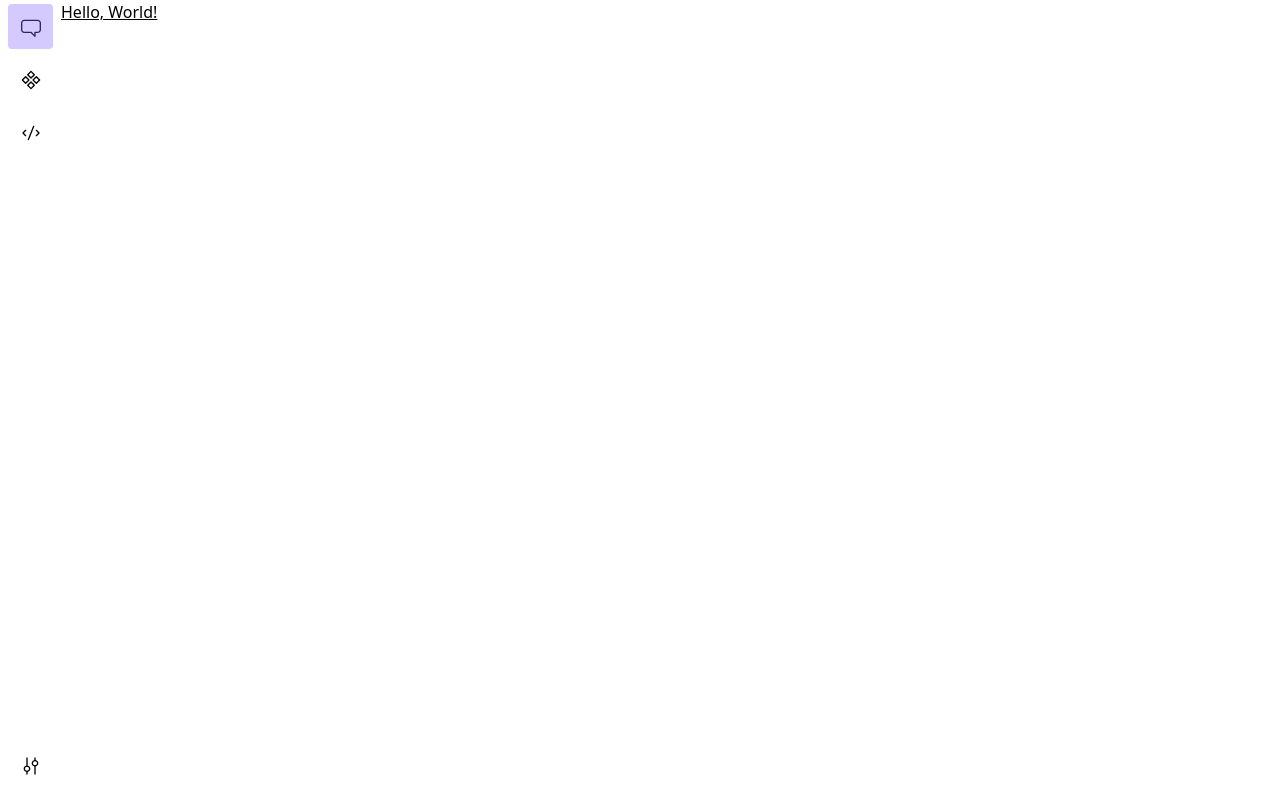
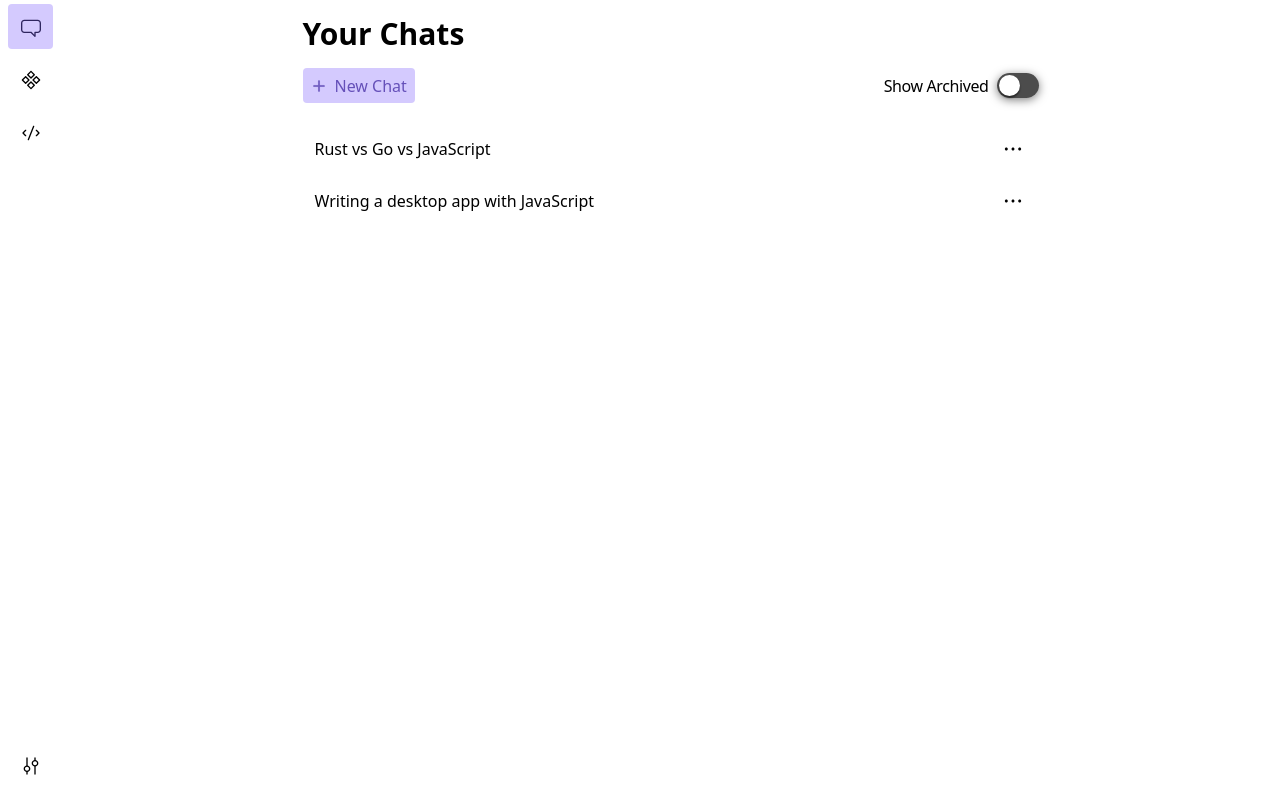
Before and after one commit to a-poor/watercooler, a React (Vite) app: page / in a window 1280 px wide. Built offline with nearby package versions, Linux system fonts and the light colour scheme.

Commit message:
Add list-of-chats page

```diff
--- a/package.json
+++ b/package.json
@@ -12,6 +12,8 @@
   "dependencies": {
     "@radix-ui/colors": "^1.0.1",
     "@radix-ui/react-icons": "^1.3.0",
+    "@radix-ui/react-label": "^2.0.2",
+    "@radix-ui/react-switch": "^1.0.3",
     "@radix-ui/react-toggle": "^1.0.3",
     "@radix-ui/react-tooltip": "^1.0.6",
     "@tauri-apps/api": "^1.2.0",
--- a/src/App.tsx
+++ b/src/App.tsx
@@ -2,6 +2,10 @@ import { useState } from 'react';
 import * as Tooltip from '@radix-ui/react-tooltip';
 
 import NavBar, { NavBarTabs } from '@/components/NavBar';
+import ChatTab from '@/components/ChatTab';
+import TemplateTab from '@/components/TemplateTab';
+import CodeTab from '@/components/CodeTab';
+import AppSettings from '@/components/AppSettings';
 
 
 function App() {
@@ -14,9 +18,18 @@ function App() {
           setActiveTab={setActiveTab}
         />
         <main className="flex-grow">
-          <h1 className="underline">
-            Hello, World!
-          </h1>
+          {activeTab === 'chat' && (
+            <ChatTab />
+          )}
+          {activeTab === 'templates' && (
+            <TemplateTab />
+          )}
+          {activeTab === 'code' && (
+            <CodeTab />
+          )}
+          {activeTab === 'settings' && (
+            <AppSettings />
+          )}
         </main>
       </div>
     </Tooltip.Provider>
--- a/src/api.ts
+++ /dev/null
@@ -1,4 +0,0 @@
-import { invoke } from "@tauri-apps/api/tauri";
-import { z } from "zod";
-
-export {};
--- /dev/null
+++ b/src/api/index.ts
@@ -0,0 +1,8 @@
+
+export interface IChat {
+    id: string;
+    name: string;
+    createdAt: string;
+    updatedAt: string;
+    archived: boolean;
+}
--- a/src/components/ChatList.tsx
+++ b/src/components/ChatList.tsx
@@ -1,11 +1,156 @@
+import { useState } from 'react';
+import * as Switch from '@radix-ui/react-switch';
+import * as Label from '@radix-ui/react-label';
+import { PlusIcon, DotsHorizontalIcon } from '@radix-ui/react-icons';
+
+import type { IChat } from '@/api';
+
+
+const dummyChats: IChat[] = [
+  {
+    id: "01",
+    name: "Rust vs Go vs JavaScript",
+    createdAt: "2023-07-20",
+    updatedAt: "2023-07-20",
+    archived: false,
+  },
+  {
+    id: "02",
+    name: "Single table design",
+    createdAt: "2023-07-20",
+    updatedAt: "2023-07-20",
+    archived: true,
+  },
+  {
+    id: "03",
+    name: "Writing a desktop app with JavaScript",
+    createdAt: "2023-07-20",
+    updatedAt: "2023-07-20",
+    archived: false,
+  },
+  {
+    id: "04",
+    name: "Blog post ideas",
+    createdAt: "2023-07-20",
+    updatedAt: "2023-07-20",
+    archived: true,
+  },
+];
+
 
 /**
  * A component that displays a list of chats, archived chats,
  * and a button to create a new chat.
  */
 function ChatList() {
+  const [showArchived, setShowArchived] = useState<boolean>(false);
+  const [chats, setChats] = useState<IChat[]>(dummyChats);
   return (
-    <></>
+    <div className="h-screen overflow-hidden">
+      <div className="max-w-3xl mx-auto px-4 py-4">
+        <h1 className="font-semibold text-3xl mb-4">
+          Your Chats
+        </h1>
+
+        {/* Button to create a new chat or show archived chats. */}
+        <div className="flex flex-row items-center mb-6">
+          <div className="">
+            <button
+              className="
+                text-violet11
+                hover:bg-mauve3
+                h-[35px]
+                justify-center
+                rounded-[4px]
+                bg-violet6
+                font-medium
+                leading-none
+                focus:outline-none
+                px-2
+                flex
+                space-x-2
+                items-center
+              "
+            >
+              <PlusIcon className="w-4 h-4 inline-block stroke-violet11 stroke-[0.5]" />
+              <span className="font-medium">
+                New Chat
+              </span>
+            </button>
+          </div>
+          <div className="flex-grow" />
+          <div className="flex space-x-2 items-center">
+            <Label.Root
+              className="tracking-tight text-base"
+              htmlFor="showArchived"
+            >
+              Show Archived
+            </Label.Root>
+            <Switch.Root
+              id="showArchived"
+              checked={showArchived}
+              onCheckedChange={checked => setShowArchived(checked)}
+              className="
+                w-[42px]
+                h-[25px]
+                bg-blackA9
+                rounded-full
+                relative
+                shadow-[0_2px_10px]
+                shadow-blackA7
+                focus:shadow-[0_0_0_2px]
+                focus:shadow-black
+                data-[state=checked]:bg-black
+                outline-none
+                cursor-default
+              "
+            >
+              <Switch.Thumb
+                className="
+                  block
+                  w-[21px]
+                  h-[21px]
+                  bg-white
+                  rounded-full
+                  shadow-[0_2px_2px]
+                  shadow-blackA7
+                  transition-transform
+                  duration-100
+                  translate-x-0.5
+                  will-change-transform
+                  data-[state=checked]:translate-x-[19px]
+                "
+              />
+            </Switch.Root>
+          </div>
+        </div>
+
+        {/* List of chats. */}
+        <div className="scroll-y-auto">
+          <ul className="flex flex-col space-y-2">
+            {chats
+              .filter(c => showArchived || !c.archived)
+              .map(c => (
+                <li key={c.id} className="flex flex-row hover:bg-slate-100 rounded-lg px-3 py-2">
+                  <button className="flex-grow text-left">
+                    {!c.archived && (
+                      <span>{ c.name }</span>
+                    )}
+                    {c.archived && (
+                      <span className="line-through text-slate-500">
+                        { c.name }
+                      </span>
+                    )}
+                  </button>
+                  <button className="hover:bg-slate-200 px-1 py-1 rounded-md">
+                    <DotsHorizontalIcon className="w-5 h-5"/>
+                  </button>
+                </li>
+            ))}
+          </ul>
+        </div>
+      </div>
+    </div>
   );
 }
 export default ChatList;
--- /dev/null
+++ b/src/components/ChatTab.tsx
@@ -0,0 +1,13 @@
+import ChatList from '@/components/ChatList';
+import Chat from '@/components/Chat';
+import ChatSettings from '@/components/ChatSettings';
+
+
+function ChatTab() {
+  return (
+    <>
+      <ChatList />
+    </>
+  );
+}
+export default ChatTab;
--- /dev/null
+++ b/src/components/CodeTab.tsx
@@ -0,0 +1,7 @@
+
+function CodeTab() {
+  return (
+    <></>
+  );
+}
+export default CodeTab;
--- /dev/null
+++ b/src/components/TemplateTab.tsx
@@ -0,0 +1,7 @@
+
+function TemplateTab() {
+  return (
+    <></>
+  );
+}
+export default TemplateTab;
```
Also changed, not shown: 1 other file (tests, documents, lock files or other folders).
